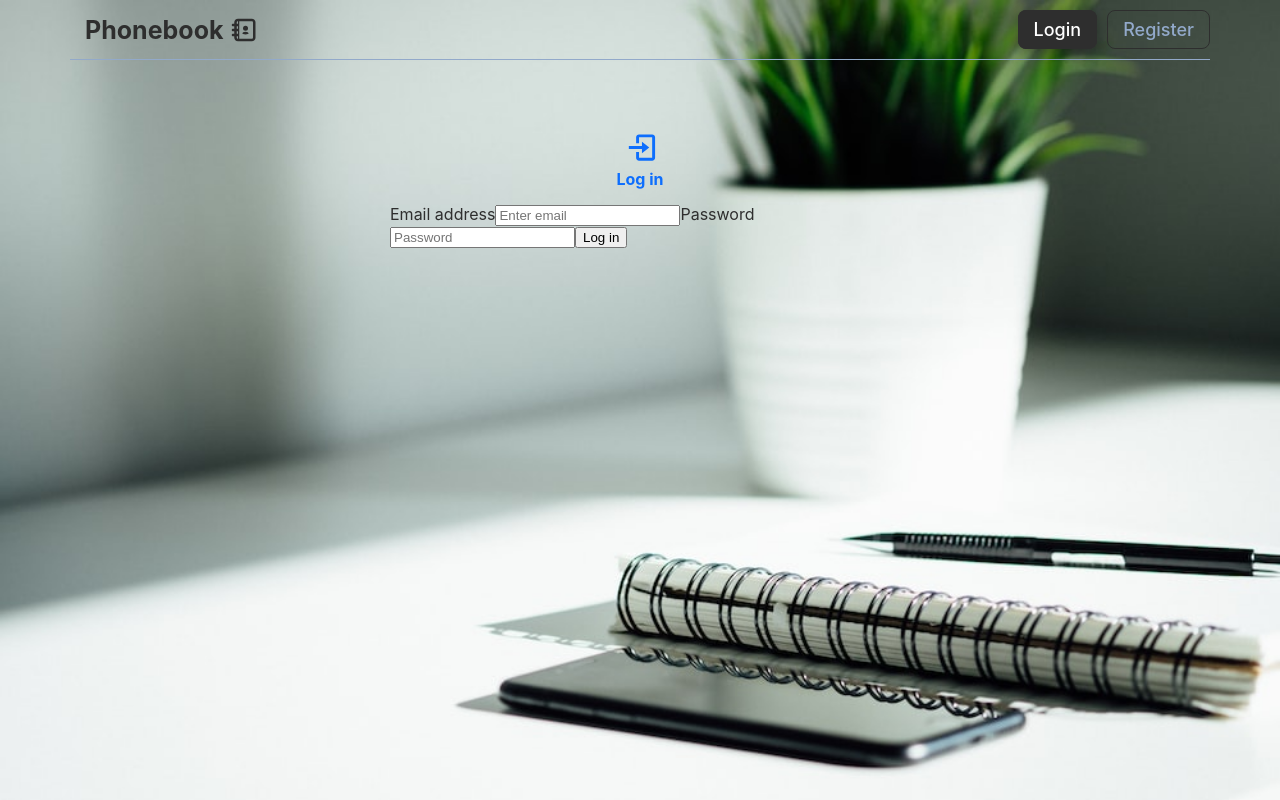
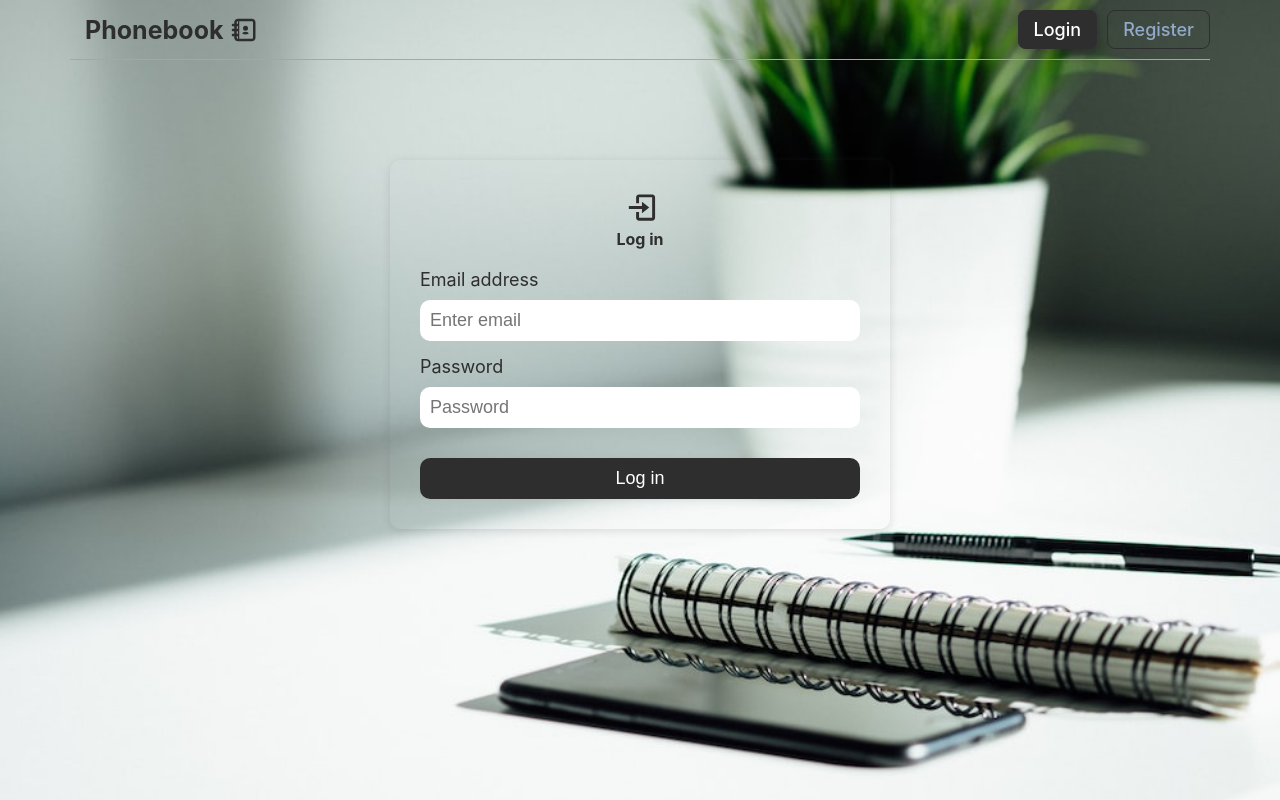
Before and after one commit to dsurdiy/goit-react-hw-08-phonebook, a React (Create React App) app: page /login in a window 1280 px wide. Built offline with nearby package versions, Linux system fonts and the light colour scheme.

Commit message:
add styles to LoginForm

```diff
--- a/src/components/LoginForm/LoginForm.jsx
+++ b/src/components/LoginForm/LoginForm.jsx
@@ -1,5 +1,5 @@
 import { BiLogIn } from 'react-icons/bi';
-import { FormWrapper, IconWrapper, IconText } from './LoginForm.styled';
+import { Form, Label, Input, IconWrapper, SubmitBtn } from './LoginForm.styled';
 
 export const LoginForm = ({ onSubmit }) => {
   const handleSubmit = e => {
@@ -12,24 +12,22 @@ export const LoginForm = ({ onSubmit }) => {
   };
 
   return (
-    <FormWrapper>
-      <form onSubmit={handleSubmit}>
-        <IconWrapper>
-          <BiLogIn size={35} />
-          <IconText>Log in</IconText>
-        </IconWrapper>
+    <Form onSubmit={handleSubmit}>
+      <IconWrapper>
+        <BiLogIn size={35} />
+        <span>Log in</span>
+      </IconWrapper>
 
-        <label>
-          Email address
-          <input type="email" name="email" placeholder="Enter email" />
-        </label>
-        <label>
-          Password
-          <input type="password" name="password" placeholder="Password" />
-        </label>
+      <Label>
+        Email address
+        <Input type="email" name="email" placeholder="Enter email" />
+      </Label>
+      <Label>
+        Password
+        <Input type="password" name="password" placeholder="Password" />
+      </Label>
 
-        <button type="submit">Log in</button>
-      </form>
-    </FormWrapper>
+      <SubmitBtn type="submit">Log in</SubmitBtn>
+    </Form>
   );
 };
--- a/src/components/LoginForm/LoginForm.styled.jsx
+++ b/src/components/LoginForm/LoginForm.styled.jsx
@@ -1,17 +1,62 @@
 import styled from 'styled-components';
 
-export const FormWrapper = styled.div`
+export const Form = styled.form`
   max-width: 500px;
-  margin: 70px auto;
+  margin: 100px auto 0;
+  padding: 30px;
+  border-radius: 10px;
+  box-shadow: rgba(99, 99, 99, 0.2) 0px 2px 8px 0px;
 `;
 
 export const IconWrapper = styled.div`
-  margin-bottom: 15px;
+  margin-bottom: 20px;
   text-align: center;
-  color: #0d6efd;
+  color: #2e2e2e;
+
+  span {
+    display: block;
+    font-weight: 700;
+  }
 `;
 
-export const IconText = styled.span`
+export const Label = styled.label`
   display: block;
-  font-weight: 700;
+  margin-bottom: 15px;
+  font-size: 18px;
+  color: inherit;
 `;
+
+export const Input = styled.input`
+  display: block;
+  width: 100%;
+  margin-top: 10px;
+  padding: 10px;
+  border: none;
+  border-radius: 10px;
+  font-size: 18px;
+  transition: all 300ms linear;
+
+  :focus {
+    outline: 1px solid #92a9ca;
+    box-shadow: rgba(0, 0, 0, 0.35) 0px 5px 15px;
+  }
+`;
+
+export const SubmitBtn = styled.button`
+  width: 100%;
+  margin-top: 15px;
+  padding: 10px;
+  color: #ffffff;
+  font-size: 18px;
+  border: none;
+  background-color: #2e2e2e;
+  border-radius: 10px;
+  cursor: pointer;
+  transition: all 300ms linear;
+
+  &:hover,
+  :focus {
+    color: #92a9ca;
+    box-shadow: rgba(0, 0, 0, 0.35) 0px 5px 15px;
+  }
+`;
```
